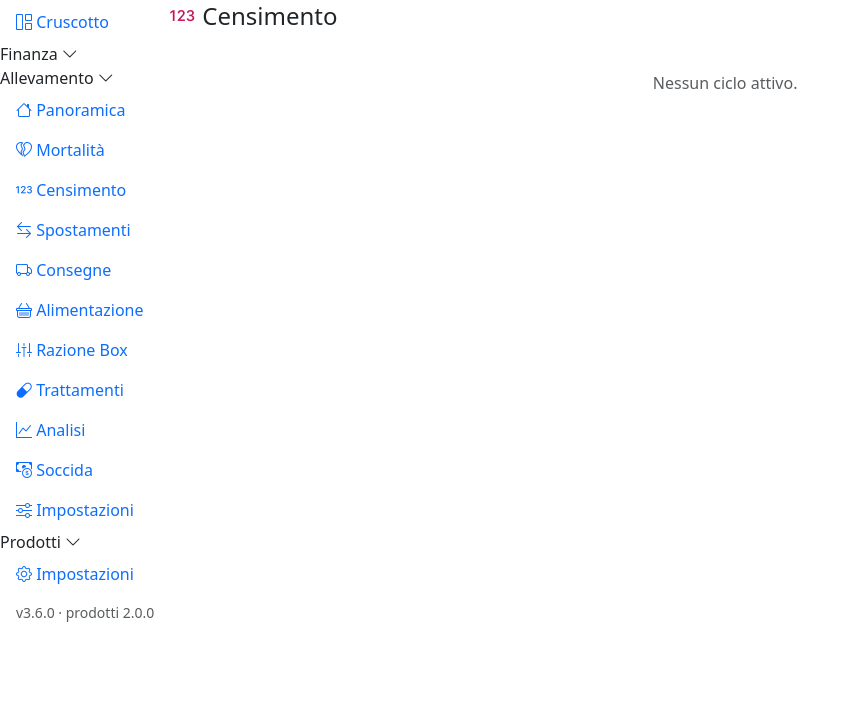
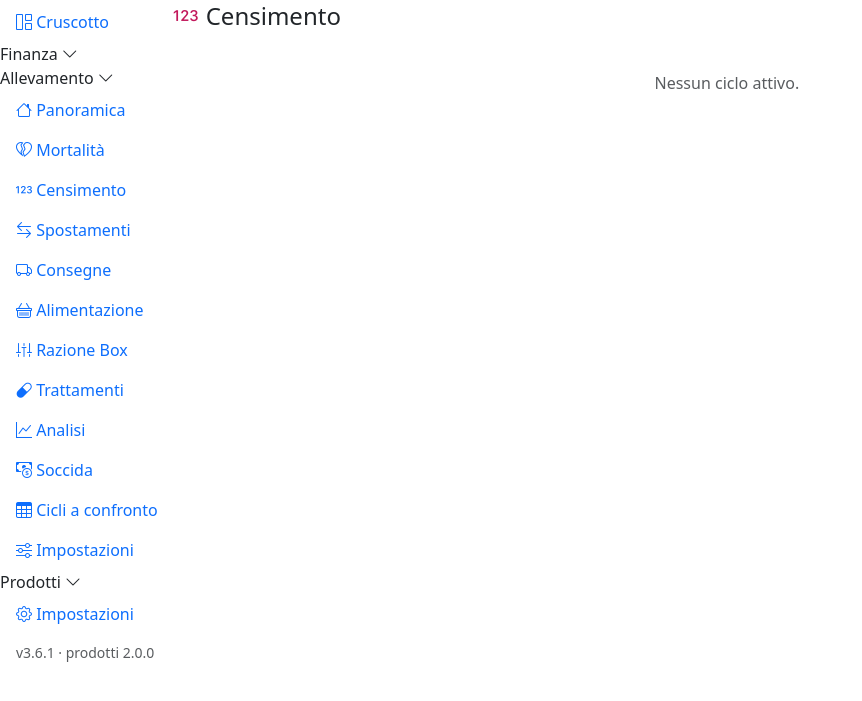
Before and after one commit to corsandre/cabianca-gestionale, a Flask app: page /allevamento/censimento in a window 1280 px wide. Shown: the part 64-765 px from the top of the page, without its empty margins (0-862 px from the left). Run offline with Flask 3, Linux system fonts and the light colour scheme; a user stored in the database is signed in; data comes from the database, SQL or seed files in the repository; some libraries are stand-ins or nearby versions.

Commit message:
3.6.1: «Cicli a confronto» nel menu dell'allevamento, sotto Soccida
Co-Authored-By: Claude Opus 5.5 <noreply@anthropic.com>

```diff
--- a/app/templates/components/sidebar_nav.html
+++ b/app/templates/components/sidebar_nav.html
@@ -159,6 +159,11 @@
                     <i class="bi bi-cash-coin"></i> Soccida
                 </a>
             </li>
+            <li class="nav-item">
+                <a class="nav-link {% if request.endpoint == 'allevamento.cicli' %}active{% endif %}" href="{{ url_for('allevamento.cicli') }}">
+                    <i class="bi bi-table"></i> Cicli a confronto
+                </a>
+            </li>
             {% endif %}
             {% if current_user.role == 'admin' %}
             <li class="cb-nav-divider"></li>
--- a/app/version.py
+++ b/app/version.py
@@ -1,4 +1,4 @@
 # Versione del gestionale: modifiche piccole → terzo numero (2.4.9), gruppi di funzioni → secondo (2.5.0),
 # moduli nuovi → primo (3.0.0: soccida).
 # Va aggiornata a ogni rilascio (anche nel messaggio di commit): compare nel menu e nel messaggio di avvio.
-VERSIONE = "3.6.0"
+VERSIONE = "3.6.1"
```
